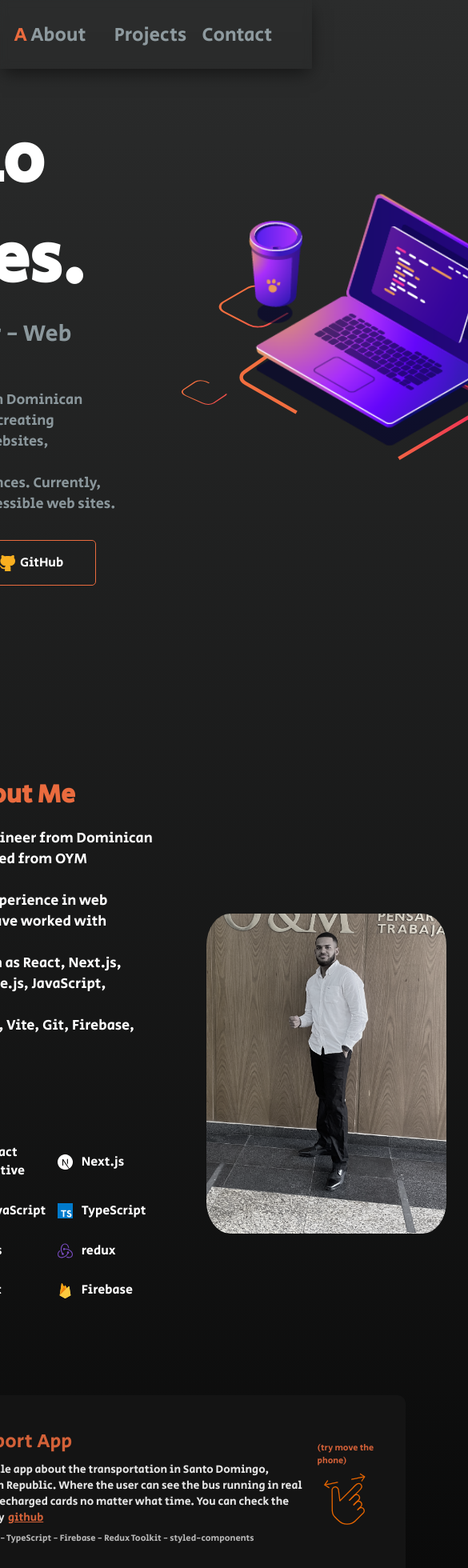
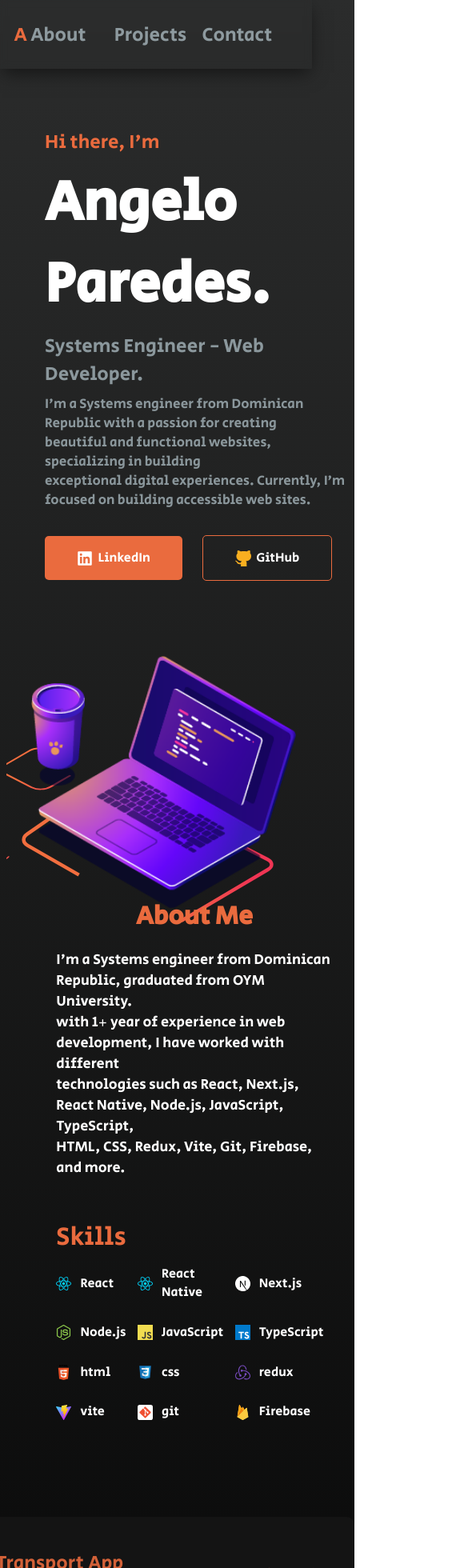
Before and after one commit to AngeloJS04/Angelo-portfolio, a Next.js app: page / in a window 390 px wide. Shown: the top 1960 px of the page at 80% size, 585 px wide, since content can reach past the window. Built offline with nearby package versions, Linux system fonts and the light colour scheme.

Commit message:
new update

```diff
--- a/public/assets/css/main.css
+++ b/public/assets/css/main.css
@@ -66,7 +66,7 @@ body {
 }
 
 .myName {
-    font-size: 5.4rem;
+    font-size: 4.4rem;
     font-weight: 700;
     margin-top: 0.5rem;
     margin-bottom: 0.5rem;
@@ -74,7 +74,7 @@ body {
 }
 
 .profession {
-    font-size: 1.8rem;
+    font-size: 1.5rem;
     font-weight: 500;
     margin-top: 0.5rem;
     margin-bottom: 0.5rem;
@@ -82,7 +82,7 @@ body {
 }
 
 .textSecondary {
-    font-size: 18px;
+    font-size: 17px;
     font-weight: 500;
     margin-top: 0.5rem;
     margin-bottom: 0.5rem;
@@ -217,6 +217,7 @@ body {
     position: relative;
     display: flex;
     justify-content: center;
+
     align-items: center;
     align-self: center;
     flex-direction: row;
@@ -254,6 +255,7 @@ body {
     filter: grayscale(80%);
     margin-top: 9rem;
 }
+
 .mySelf {
     display: flex;
     justify-content: center;
@@ -263,6 +265,7 @@ body {
     margin-top: 2rem;
     margin-bottom: 2rem;
 }
+
 .mySelf p {
     color: #fff;
     align-items: center;
@@ -271,6 +274,7 @@ body {
     font-size: 18px;
 
 }
+
 .MePhoto:hover {
     /* transform: scale(1.1); */
     transition: all 0.5s ease-in-out;
@@ -282,13 +286,20 @@ body {
     color: #ea6b3e;
     font-size: 2rem;
 }
+
 .h2-about {
     color: #ea6b3e;
     font-size: 2rem;
     margin-bottom: 0;
 }
+
 .my_skills {
     margin-right: 4rem;
+
+}
+
+.my_skills p {
+    width: 80%;
 }
 
 .my_skills span {
@@ -388,6 +399,10 @@ body {
     margin-bottom: 0.5rem;
 }
 
+.marginLeft {
+    margin-left: 6rem;
+}
+
 .tryMoveText {
     color: #ea6b3e;
     padding-left: 0.1rem;
@@ -395,6 +410,30 @@ body {
 }
 
 @media (max-width: 900px) {
+    .heroSection {
+        display: block;
+        margin-top: 10rem;
+
+        /* margin: 5rem */
+    }
+
+    .my_skills {
+        margin-right: 0rem;
+        margin-left: 5rem;
+    }
+
+    .my_skills p {
+        width: 100%;
+    }
+
+    .introduction {
+        margin-left: 3rem;
+    }
+
+    .MePhoto {
+        display: none;
+    }
+
     .projectSection {
 
         display: grid;
@@ -405,6 +444,23 @@ body {
     .transportCanvas {
         width: 30rem;
         height: 50rem;
+        margin-top: -5rem;
         /* border-radius: 50%; */
     }
+
+    .marginLeft {
+        margin-left: 0rem;
+    }
+
+    .descriptionApp {
+        width: 26rem;
+        margin-top: 3rem;
+        border-radius: 10px;
+        /* border: 1px solid #fff; */
+        /* height: 3rem; */
+    }
+
+    .descriptionApp span {
+        font-size: 12px;
+    }
 }
```
